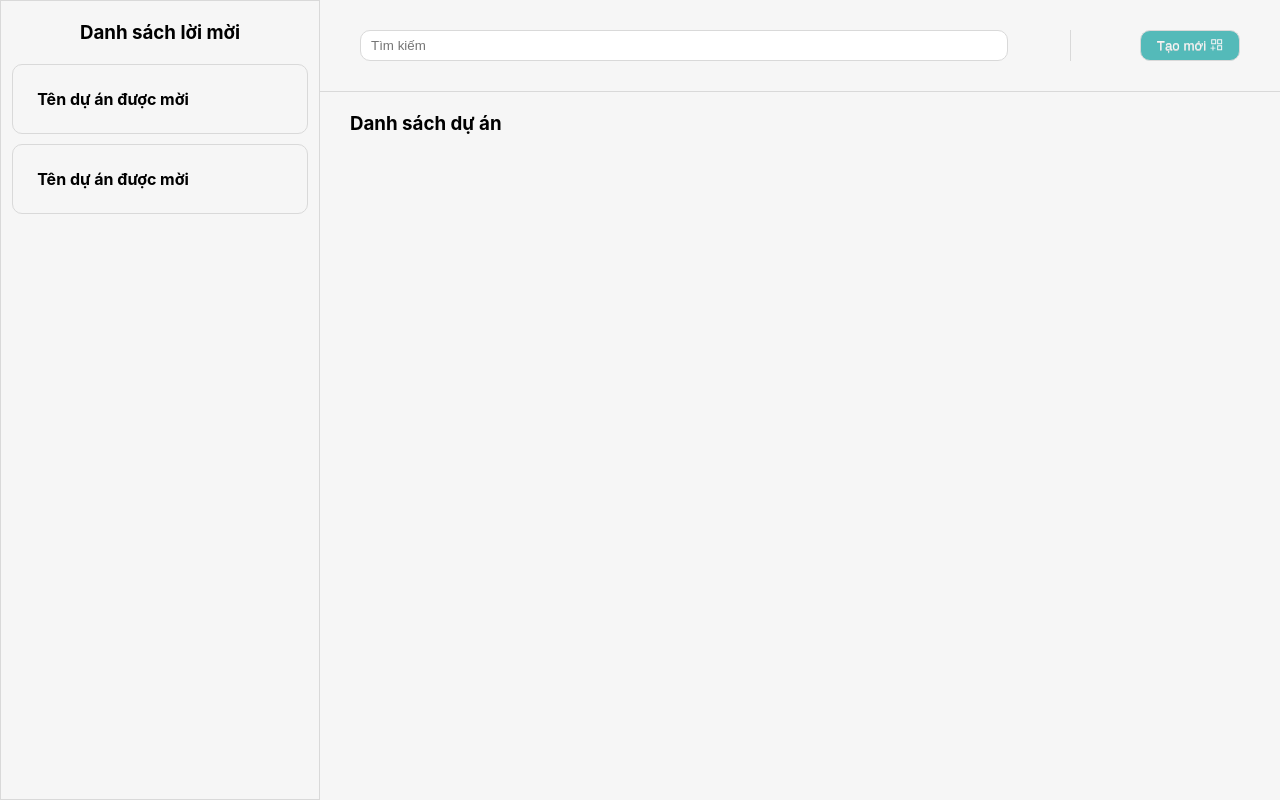
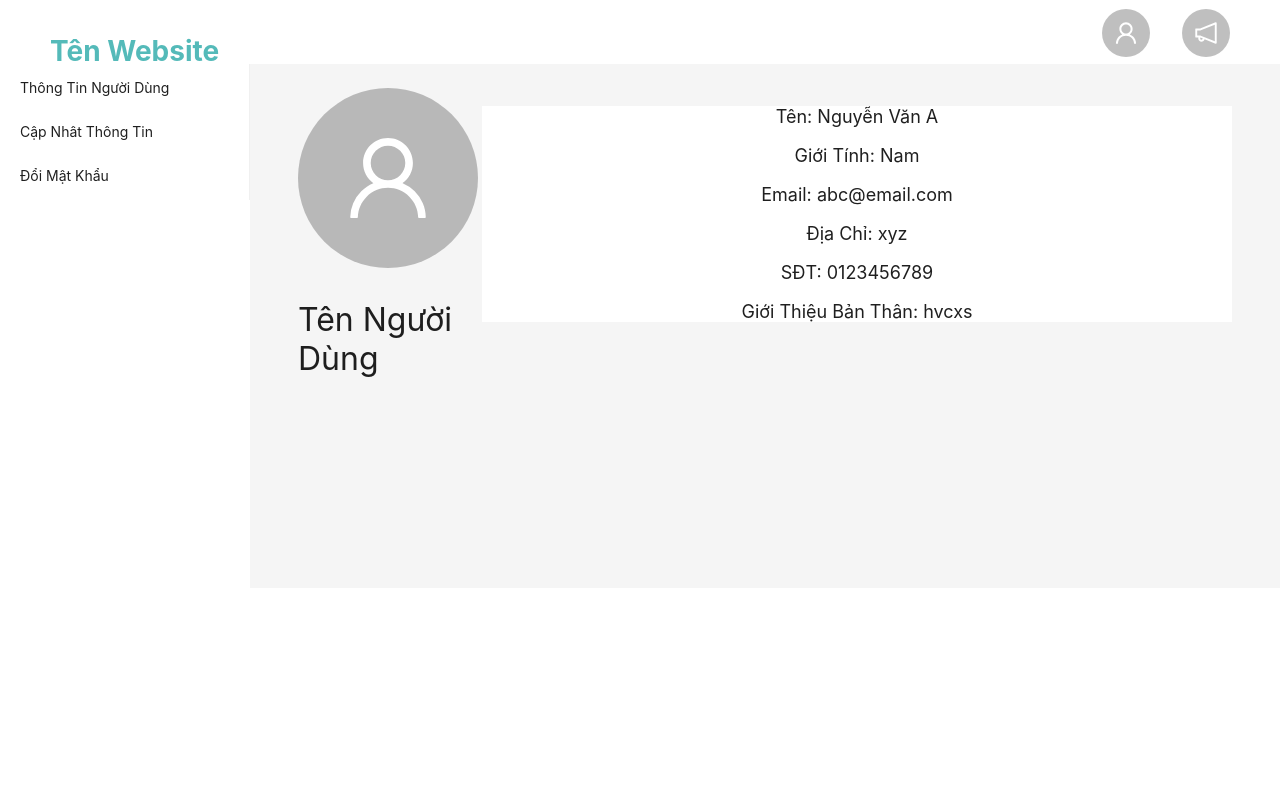
Before and after one commit to heocon1207bee/X07-T3-WorkflowManagement-FE, a React (Create React App) app: page / in a window 1280 px wide. Built offline with nearby package versions, Linux system fonts and the light colour scheme.

Commit message:
Update 27/11

```diff
--- /dev/null
+++ b/src/App.css
@@ -0,0 +1,41 @@
+.App {
+  text-align: center;
+}
+
+.App-logo {
+  height: 40vmin;
+  pointer-events: none;
+}
+
+@media (prefers-reduced-motion: no-preference) {
+  .App-logo {
+    animation: App-logo-spin infinite 20s linear;
+  }
+}
+
+.App-header {
+  background-color: #282c34;
+  min-height: 100vh;
+  display: flex;
+  flex-direction: column;
+  align-items: center;
+  justify-content: center;
+  font-size: calc(10px + 2vmin);
+  color: white;
+}
+
+.App-link {
+  color: #61dafb;
+}
+
+@keyframes App-logo-spin {
+  from {
+    transform: rotate(0deg);
+  }
+  to {
+    transform: rotate(360deg);
+  }
+}
+.Logo{
+  size: 1vh;
+}
--- a/src/App.js
+++ b/src/App.js
@@ -1,8 +1,15 @@
-import useAppRoute from './hooks/useAppRoute';
+import './App.css';
+import { Routes as Switch, Route } from 'react-router-dom';
+import { UserInfroPage } from './pages/UserInfroPage';
+
+
 
 function App() {
-    const routes = useAppRoute();
-    return <>{routes}</>;
+  return (
+    <Switch>
+        <Route path='/' element={<UserInfroPage/>}/>
+    </Switch>
+  );
 }
 
 export default App;
--- /dev/null
+++ b/src/components/ChangePassword.js
@@ -0,0 +1,80 @@
+import React from 'react';
+import {
+  Button,
+  Form,
+  Input,
+  Select,
+} from 'antd';
+const { Option } = Select;
+
+
+const tailFormItemLayout = {
+  wrapperCol: {
+    xs: {
+      span: 24,
+      offset: 0,
+    },
+    sm: {
+      span: 16,
+      offset: 8,
+    },
+  },
+};
+
+
+export default function ChangePassword() {
+    const [form] = Form.useForm();
+    const onFinish = (values) => {
+      console.log('Received values of form: ', values);
+    };
+
+    return (
+      <Form
+        form={form}
+        onFinish={onFinish}
+      >
+        <Form.Item
+          name="password"
+          label="Mật Khẩu Hiện Tại"
+          rules={[
+            {
+              required: true,
+              message: 'Vui lòng điền đầy đủ thông tin !!!',
+            },
+          ]}
+        >
+          <Input type='password'/>
+        </Form.Item>
+        <Form.Item
+          name="newpassword"
+          label="Mật Khẩu Mới"
+          rules={[
+            {
+              required: true,
+              message: 'Vui lòng điền đầy đủ thông tin !!!',
+            },
+          ]}
+        >
+          <Input type='password'/>
+        </Form.Item>
+        <Form.Item
+          name="confirmpassword"
+          label="Xác Nhận Lại Mật Khẩu"
+          rules={[
+            {
+              required: true,
+              message: 'Vui lòng điền đầy đủ thông tin !!!',
+            },
+          ]}
+        >
+          <Input type='password'/>
+        </Form.Item>
+
+        <Form.Item {...tailFormItemLayout}>
+          <Button type="primary" htmlType="submit">
+            Hoàn Tất
+          </Button>
+        </Form.Item>
+      </Form>
+    );
+  };
--- /dev/null
+++ b/src/components/UpdateUsers.js
@@ -0,0 +1,129 @@
+
+import React from 'react';
+import {
+  Button,
+  Form,
+  Input,
+  Select,
+} from 'antd';
+const { Option } = Select;
+
+
+const tailFormItemLayout = {
+  wrapperCol: {
+    xs: {
+      span: 24,
+      offset: 0,
+    },
+    sm: {
+      span: 16,
+      offset: 8,
+    },
+  },
+};
+
+export default function UpdateUsers() {
+    const [form] = Form.useForm();
+    const onFinish = (values) => {
+      console.log('Received values of form: ', values);
+    };
+
+    return (
+      <Form
+        form={form}
+        onFinish={onFinish}
+      >
+        <Form.Item
+          name="name"
+          label="Họ và Tên"
+          rules={[
+            {
+              required: true,
+              message: 'Vui lòng điền đầy đủ thông tin !!!',
+            },
+          ]}
+        >
+          <Input/>
+        </Form.Item>
+
+        <Form.Item
+          name="age"
+          label="Ngày Sinh"
+          rules={[
+            {
+              required: true,
+              message: 'Vui vòng điền đầy đủ thông tin !!!',
+            },
+          ]}
+        >
+          <Input/>
+        </Form.Item>
+
+        <Form.Item
+          name="email"
+          label="Email"
+          rules={[
+            {
+              type: 'email',
+              message: 'The input is not valid E-mail!',
+            },
+            {
+              required: true,
+              message: 'Please input your E-mail!',
+            },
+          ]}
+        >
+          <Input />
+        </Form.Item>
+        <Form.Item
+          name="gender"
+          label="Giới Tính"
+          rules={[
+            {
+              required: true,
+              message: 'Vui vòng điền đầy đủ thông tin !!!',
+            },
+          ]}
+        >
+          <Select placeholder="select your gender">
+            <Option value="male">Male</Option>
+            <Option value="female">Female</Option>
+            <Option value="other">Other</Option>
+          </Select>
+        </Form.Item>
+
+        <Form.Item
+          name="phone"
+          label="Phone Number"
+          rules={[
+            {
+              required: true,
+              message: 'Vui vòng điền đầy đủ thông tin !!!',
+            },
+          ]}
+        >
+          <Input/>
+        </Form.Item>
+
+        <Form.Item
+          name="introduce"
+          label="Giới Thiệu Bản Thân"
+          rules={[
+            {
+              required: true,
+              message: 'Vui vòng điền đầy đủ thông tin !!!',
+            },
+          ]}
+        >
+          <Input.TextArea showCount maxLength={500} />
+        </Form.Item>
+
+
+        <Form.Item {...tailFormItemLayout}>
+          <Button type="primary" htmlType="submit">
+            Hoàn Tất
+          </Button>
+        </Form.Item>
+      </Form>
+    );
+  };
--- /dev/null
+++ b/src/components/Users.js
@@ -0,0 +1,45 @@
+import { UserOutlined } from '@ant-design/icons'
+import { Upload } from 'antd'
+import Avatar from 'antd/es/avatar/avatar'
+import React from 'react'
+
+
+
+
+export const Users = () => {
+    const DataBaseUsers = {
+        name:'Nguyễn Văn A',
+        gender:'Nam',
+        email:'abc@email.com',
+        address:'xyz',
+        phone:'0123456789',
+        introduce:'hvcxs'
+
+}
+  return (
+    <label style={{display:"flex", justifyContent:'space-evenly'}}>
+        <div style={{
+
+        }}>
+            <Upload><Avatar size={180} icon={<UserOutlined/>} /></Upload>
+            <p style={{fontSize:"32px"}}>Tên Người Dùng</p>
+        </div>
+        <div>
+            <form style={{
+              backgroundColor:"white",
+              width:'750px',
+              justifyItems:'center',
+              fontSize:'18px',
+            }}>
+                <p>Tên: {DataBaseUsers.name}</p>
+                <p>Giới Tính: {DataBaseUsers.gender}</p>
+                <p>Email: {DataBaseUsers.email}</p>
+                <p>Địa Chỉ: {DataBaseUsers.address}</p>
+                <p>SĐT: {DataBaseUsers.phone}</p>
+                <p>Giới Thiệu Bản Thân: {DataBaseUsers.introduce}</p>
+            </form>
+        </div>
+    </label>
+
+  )
+}
--- a/src/index.css
+++ b/src/index.css
@@ -1,9 +1,3 @@
-* {
-  padding: 0;
-  margin: 0;
-  box-sizing: border-box;
-}
-
 body {
   margin: 0;
   font-family: -apple-system, BlinkMacSystemFont, 'Segoe UI', 'Roboto', 'Oxygen',
--- a/src/index.js
+++ b/src/index.js
@@ -1,20 +1,13 @@
 import React from 'react';
 import ReactDOM from 'react-dom/client';
-import { BrowserRouter as Router} from 'react-router-dom';
 import './index.css';
 import App from './App';
-import reportWebVitals from './reportWebVitals';
+import { BrowserRouter } from 'react-router-dom';
+
 
 const root = ReactDOM.createRoot(document.getElementById('root'));
 root.render(
-  <React.StrictMode>
-    <Router>
+  <BrowserRouter>
       <App />
-    </Router>
-  </React.StrictMode>
+  </BrowserRouter>
 );
-
-// If you want to start measuring performance in your app, pass a function
-// to log results (for example: reportWebVitals(console.log))
-// or send to an analytics endpoint. Learn more: https://bit.ly/CRA-vitals
-reportWebVitals();
--- /dev/null
+++ b/src/pages/UserInfroPage.js
@@ -0,0 +1,59 @@
+import React from 'react'
+import {  NotificationOutlined, UserOutlined } from '@ant-design/icons';
+import {  Layout, Menu, Avatar } from 'antd';
+import { Users } from '../components/Users';
+import UpdateUsers from '../components/UpdateUsers';
+import ChangePassword from '../components/ChangePassword';
+const { Header, Content, Sider } = Layout;
+
+
+
+
+
+
+export const UserInfroPage = () => {
+
+
+  return (
+    <Layout>
+    <Header className="header" style={{background:"white", display:"flex", justifyContent:"space-between"}}>
+      <div className="logo">
+        <h1 style={{color:"#54bab9", textAlign:"center"}}>Tên Website</h1>
+      </div>
+      <div className='Avatar'>
+        <Avatar size={48} icon={<UserOutlined />}  style={{marginRight:"2rem"}}/>
+        <Avatar size={48} icon={<NotificationOutlined/>}/>
+      </div>
+    </Header>
+    <Layout>
+      <Sider width={250} className="site-layout-background" style={{background:"white"}}>
+        <Menu>
+          <Menu.Item id='a'>
+            Thông Tin Người Dùng
+          </Menu.Item>
+          <Menu.Item id='b'>
+            Cập Nhât Thông Tin
+          </Menu.Item>
+          <Menu.Item id='c'>
+            Đổi Mật Khẩu
+          </Menu.Item>
+        </Menu>
+      </Sider>
+      <Layout style={{ padding: '0 24px 24px' }}>
+        <Content
+          className="site-layout-background"
+          style={{
+            padding: 24,
+            margin: 0,
+            minHeight:'500px'
+          }}
+        >
+          <div className='x'><Users/></div>
+          <div className='y' style={{display:'none'}}><UpdateUsers/></div>
+          <div className='z' style={{display:'none'}}><ChangePassword/></div>
+        </Content>
+      </Layout>
+    </Layout>
+  </Layout>
+  )
+}
```
